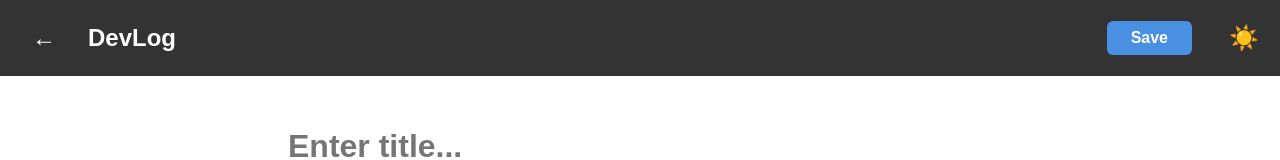
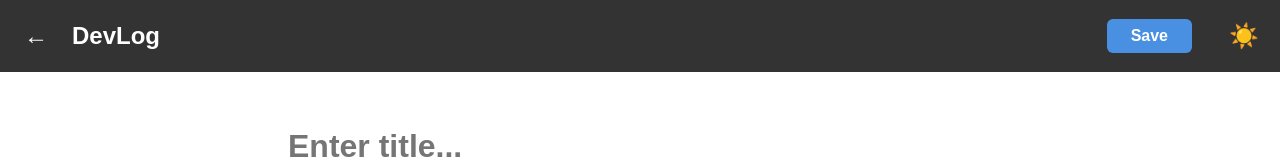
Before and after one commit to cse210-fa24-group3/cse210-fa24-group3, a plain HTML site: page src/new-page/editor.html in a window 1280 px wide. Shown: the top 160 px of the page. Drawn offline with Linux system fonts and the light colour scheme.

Commit message:
Making back button in new-page match the size of the menu on the home page so the logo does not move between pages

```diff
--- a/src/new-page/editor.css
+++ b/src/new-page/editor.css
@@ -45,8 +45,13 @@
     font-size: 1.5rem;
     text-decoration: none;
     color: var(--text-navbar);
+    width: 40px;
+    height: 40px;
+    display: flex;
+    align-items: center;
+    justify-content: center;
     padding: 0.5rem 1rem;
-    border-radius: 8px;
+    border-radius: 50%;
     transition: background-color 0.3s ease;
 }
 
```
